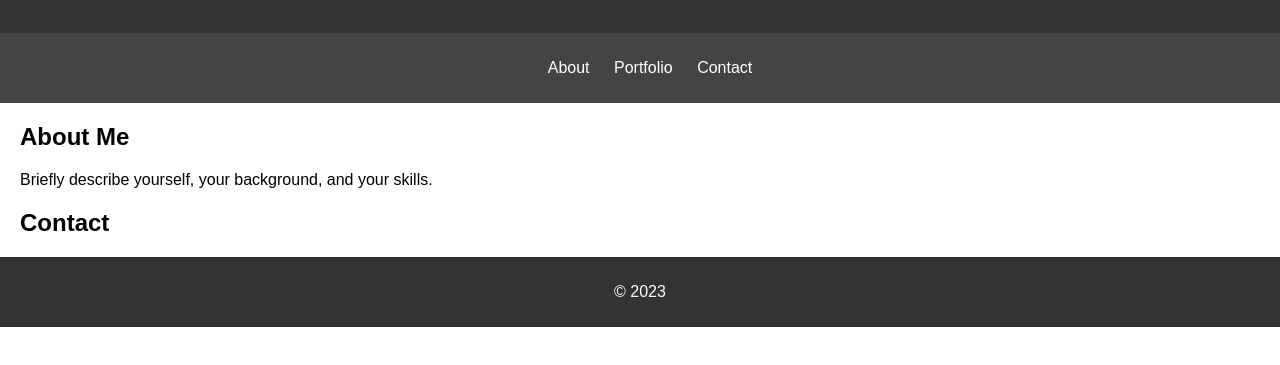
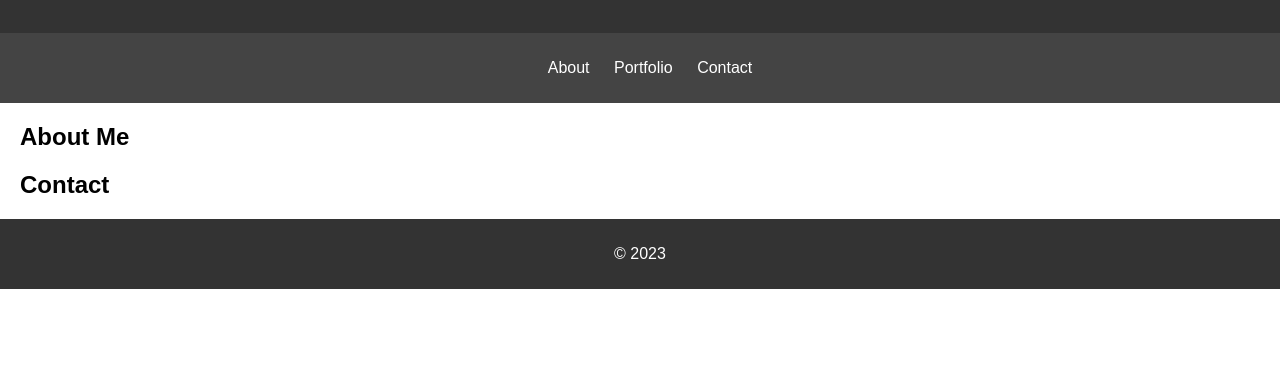
Before and after one commit to Anglika-Kafle/Anglika-Kafle.github.io, a plain HTML site: page index.html in a window 1280 px wide. Shown: the part 121-486 px from the top of the page. Drawn offline with Linux system fonts and the light colour scheme.

Commit message:
Update index.html

```diff
--- a/index.html
+++ b/index.html
@@ -21,9 +21,7 @@
 
     <section id="about">
         <h2>About Me</h2>
-        <p>
-            Briefly describe yourself, your background, and your skills.
-        </p>
+
     </section>
 
 
```
